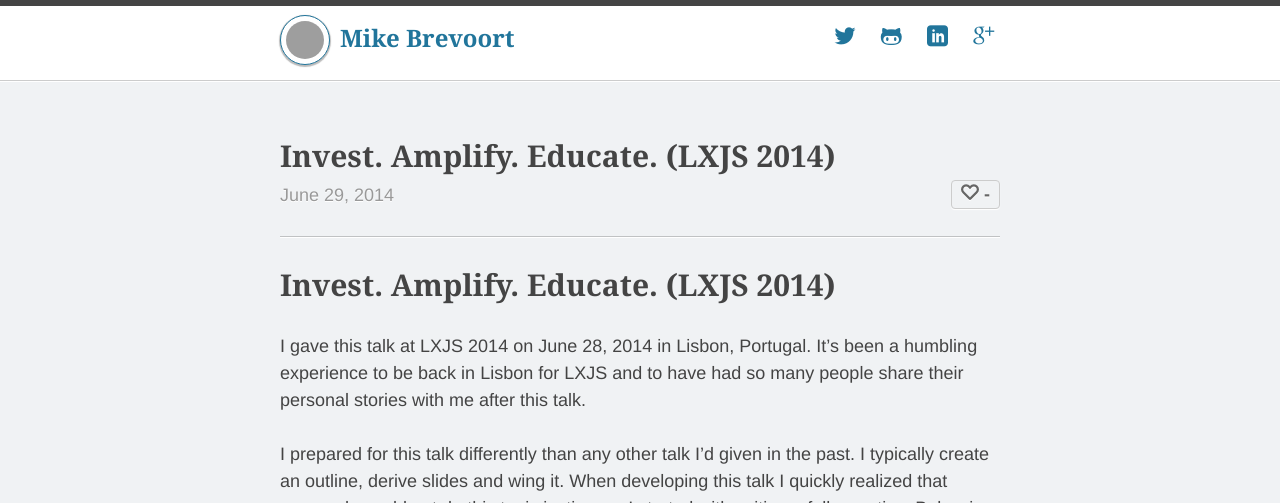
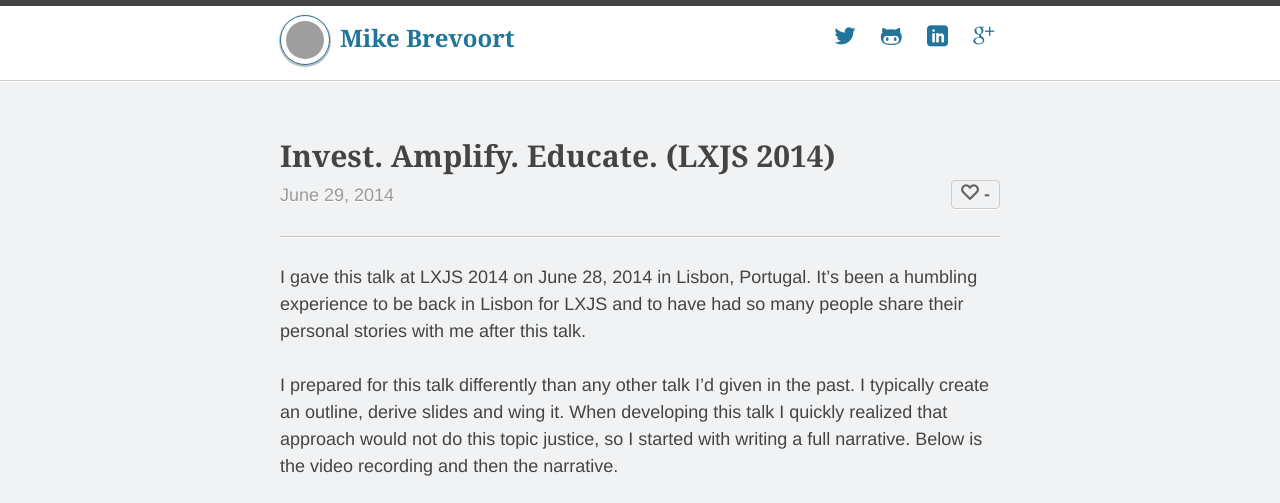
Before and after one commit to mbrevoort/mikebrevoort.site, a Jekyll site: the page built from _posts/2014-06-29-invest-amplify-educate-lxjs-2014.html.md, in a window 1280 px wide and 900 px high, cut to the strip 0-503 px from the top of the window. Built offline with Jekyll 4.4.1, drawn with Linux system fonts in a browser that asks for light colours; nearby versions of some CDN libraries; Markdown is read by kramdown in place of the engine named in the settings; grey boxes are pictures that could not be loaded.

Commit message:
Update 2014-06-29-invest-amplify-educate-lxjs-2014.html.md

```diff
--- a/_posts/2014-06-29-invest-amplify-educate-lxjs-2014.html.md
+++ b/_posts/2014-06-29-invest-amplify-educate-lxjs-2014.html.md
@@ -5,9 +5,6 @@ category: articles
 tags: [english, html]
 date: 2014-06-29 02:00:00
 ---
-
-Invest. Amplify. Educate. (LXJS 2014)
--------------------------------------
 
 I gave this talk at LXJS 2014 on June 28, 2014 in Lisbon, Portugal. It's been a humbling experience to be back in Lisbon for LXJS and to have had so many people share their personal stories with me after this talk.
 
```
Also changed, not shown: other parts of _posts/2014-06-29-invest-amplify-educate-lxjs-2014.html.md (+0 -5 lines).
